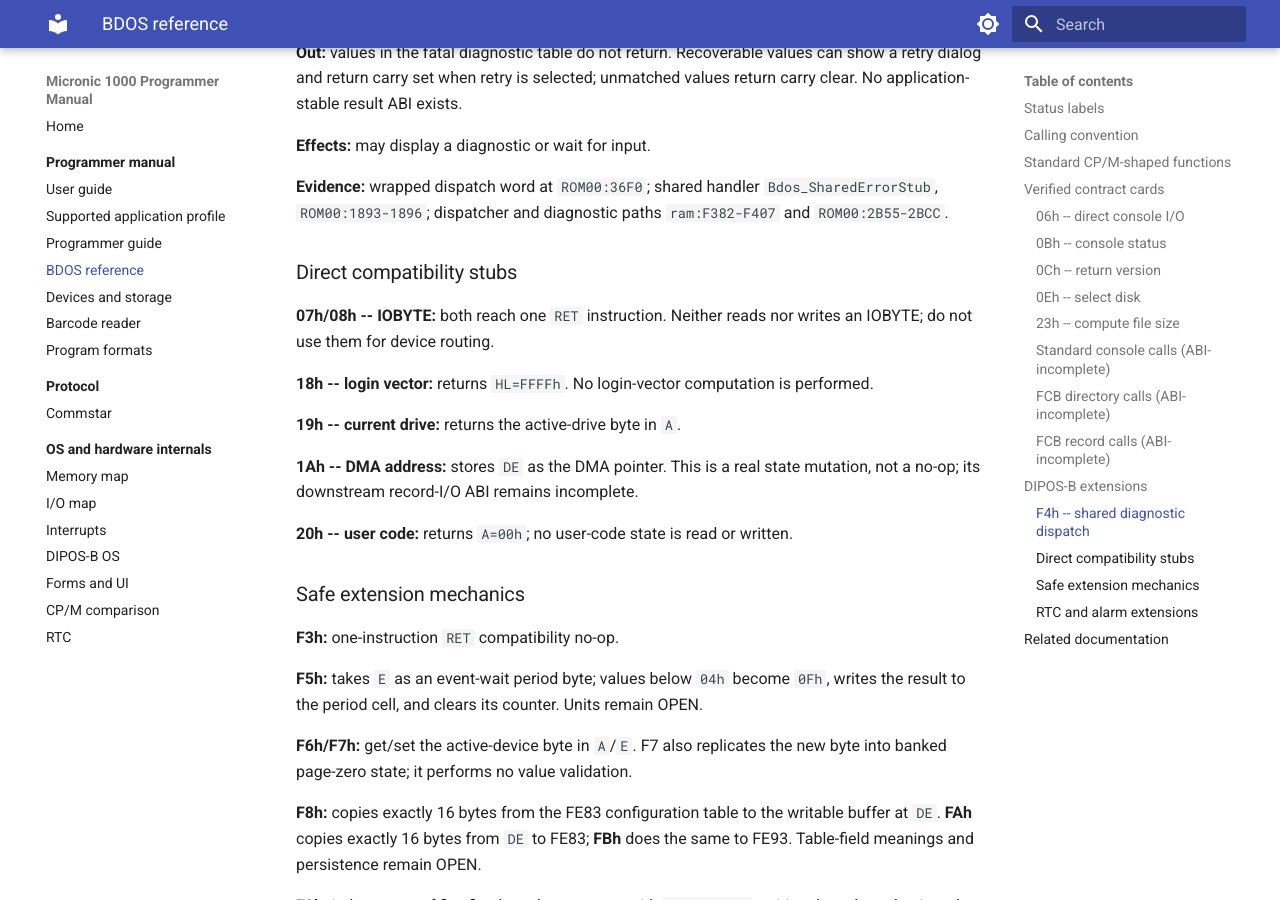
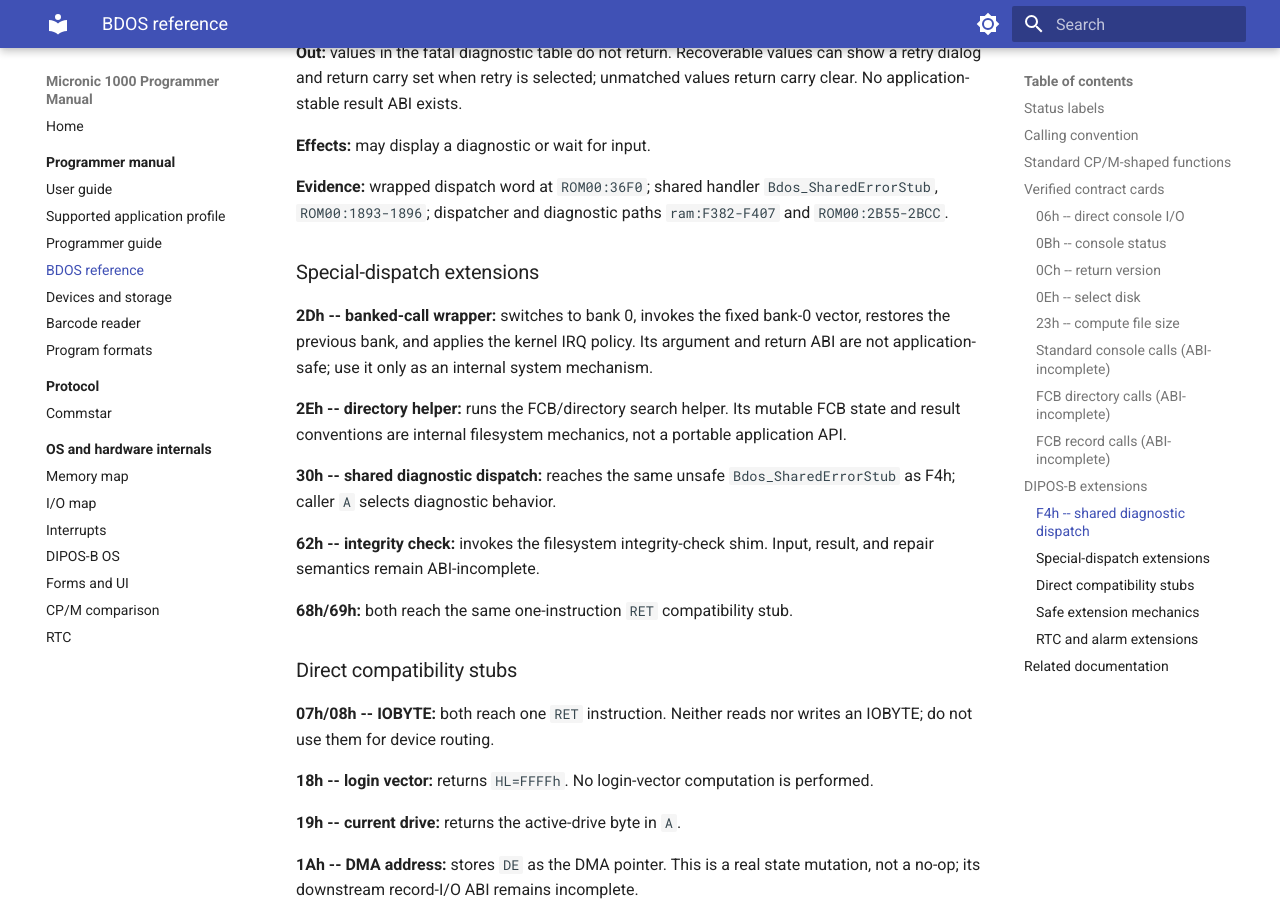
Before and after one commit to philpem/micronic1000, an MkDocs documentation site: the page built from doc/manual/bdos-reference.md, in a window 1280 px wide and 900 px high, scrolled down 6926 px. Built offline with MkDocs 1.6.1 and Material for MkDocs 9.7.7, drawn with Linux system fonts in a browser that asks for light colours.

Commit message:
document special BDOS extensions

```diff
--- a/doc/manual/bdos-reference.md
+++ b/doc/manual/bdos-reference.md
@@ -274,6 +274,25 @@ unmatched values return carry clear. No application-stable result ABI exists.
 `Bdos_SharedErrorStub`, `ROM00:1893-1896`; dispatcher and diagnostic paths
 `ram:F382-F407` and `ROM00:2B55-2BCC`.
 
+### Special-dispatch extensions
+
+**2Dh -- banked-call wrapper:** switches to bank 0, invokes the fixed
+bank-0 vector, restores the previous bank, and applies the kernel IRQ policy.
+Its argument and return ABI are not application-safe; use it only as an
+internal system mechanism.
+
+**2Eh -- directory helper:** runs the FCB/directory search helper. Its mutable
+FCB state and result conventions are internal filesystem mechanics, not a
+portable application API.
+
+**30h -- shared diagnostic dispatch:** reaches the same unsafe
+`Bdos_SharedErrorStub` as F4h; caller `A` selects diagnostic behavior.
+
+**62h -- integrity check:** invokes the filesystem integrity-check shim.
+Input, result, and repair semantics remain ABI-incomplete.
+
+**68h/69h:** both reach the same one-instruction `RET` compatibility stub.
+
 ### Direct compatibility stubs
 
 **07h/08h -- IOBYTE:** both reach one `RET` instruction. Neither reads nor
```
